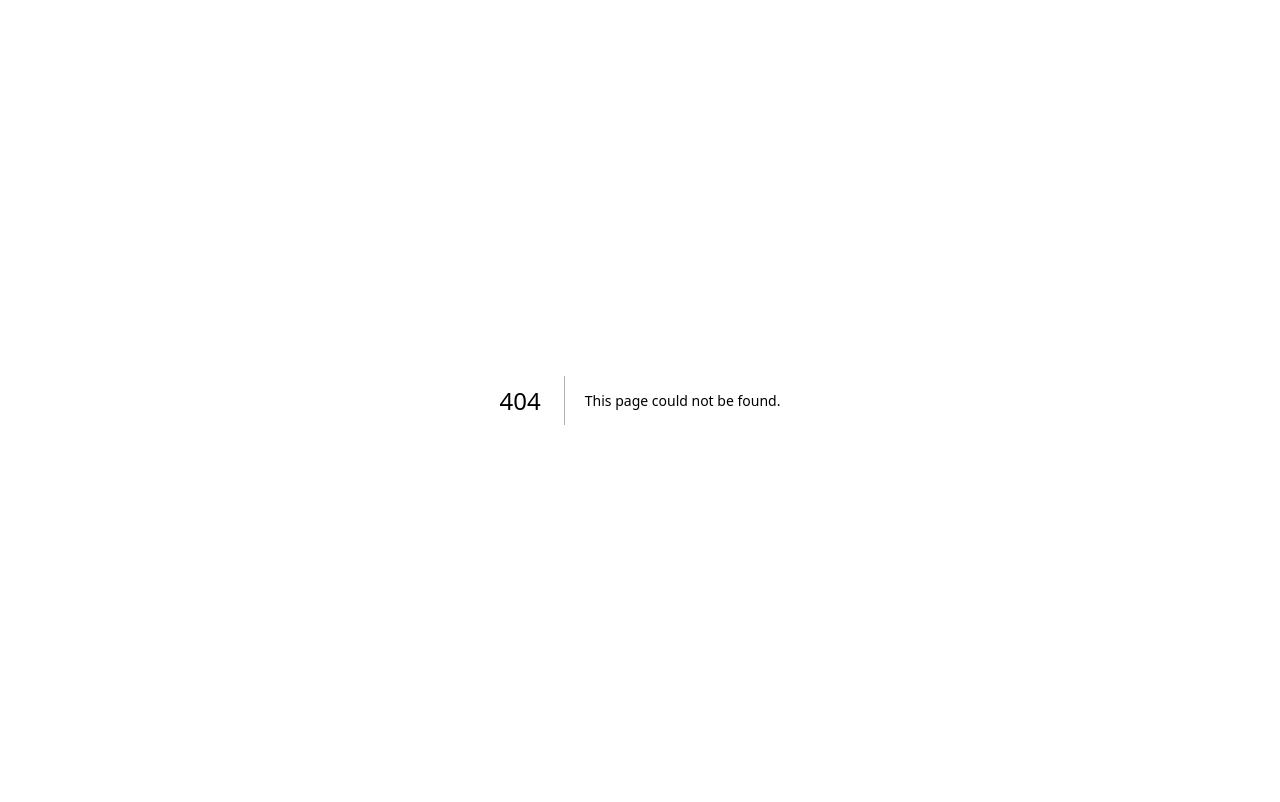
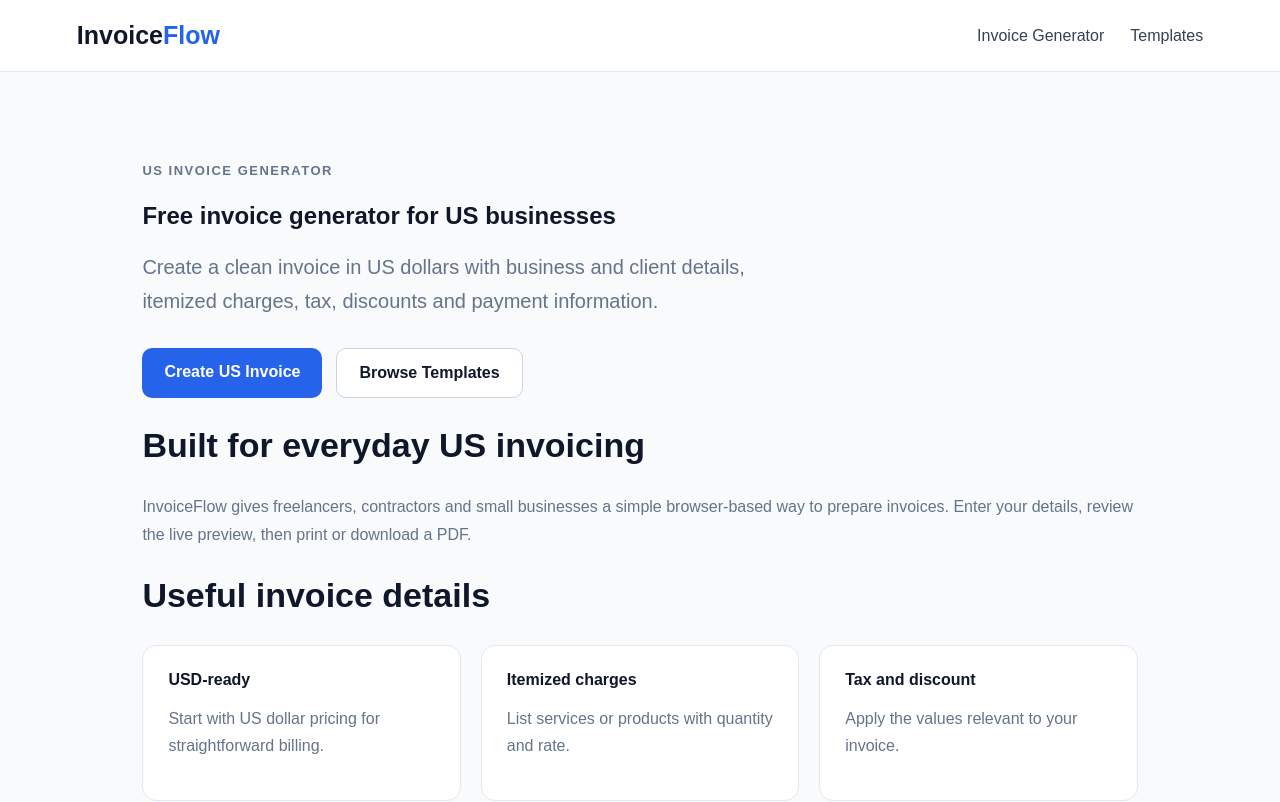
Before and after one commit to wakilmustaqeem/invoiceflow, a Next.js app: page /invoice-generator/us in a window 1280 px wide. Before the commit this address had no page. Shown: the top 802 px of the page. Built offline with nearby package versions, Linux system fonts and the light colour scheme.

Commit message:
seo: add US invoice generator landing page

```diff
--- /dev/null
+++ b/app/invoice-generator/us/page.tsx
@@ -0,0 +1,4 @@
+import Link from 'next/link';
+
+export const metadata={title:'Free Invoice Generator for the US | InvoiceFlow',description:'Create a professional US invoice online for free. Add your business, client, line items, tax and payment details, then download or print your invoice.'};
+export default function USInvoice(){return <main><header className="nav"><div className="brand">Invoice<span>Flow</span></div><nav><Link href="/invoice-generator">Invoice Generator</Link><Link href="/invoice-templates">Templates</Link></nav></header><section className="content"><p className="eyebrow">US INVOICE GENERATOR</p><h1>Free invoice generator for US businesses</h1><p className="lead">Create a clean invoice in US dollars with business and client details, itemized charges, tax, discounts and payment information.</p><div className="actions"><Link className="btn primary" href="/invoice-generator">Create US Invoice</Link><Link className="btn secondary" href="/invoice-templates">Browse Templates</Link></div><h2>Built for everyday US invoicing</h2><p>InvoiceFlow gives freelancers, contractors and small businesses a simple browser-based way to prepare invoices. Enter your details, review the live preview, then print or download a PDF.</p><h2>Useful invoice details</h2><div className="grid"><div><b>USD-ready</b><p>Start with US dollar pricing for straightforward billing.</p></div><div><b>Itemized charges</b><p>List services or products with quantity and rate.</p></div><div><b>Tax and discount</b><p>Apply the values relevant to your invoice.</p></div></div><h2>Start creating</h2><p>Invoice requirements can vary by business and location. Use the generator for your own billing workflow and add any details your customer needs.</p></section></main>}
```
